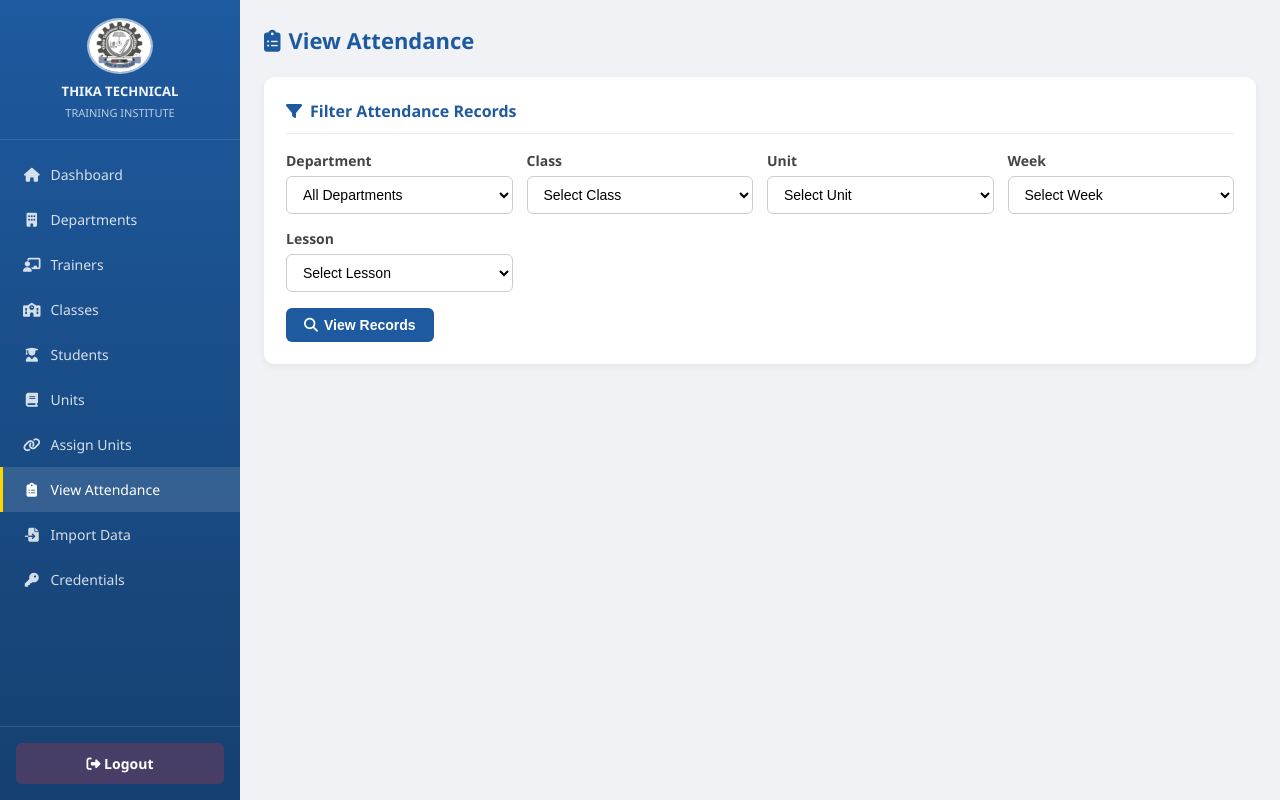
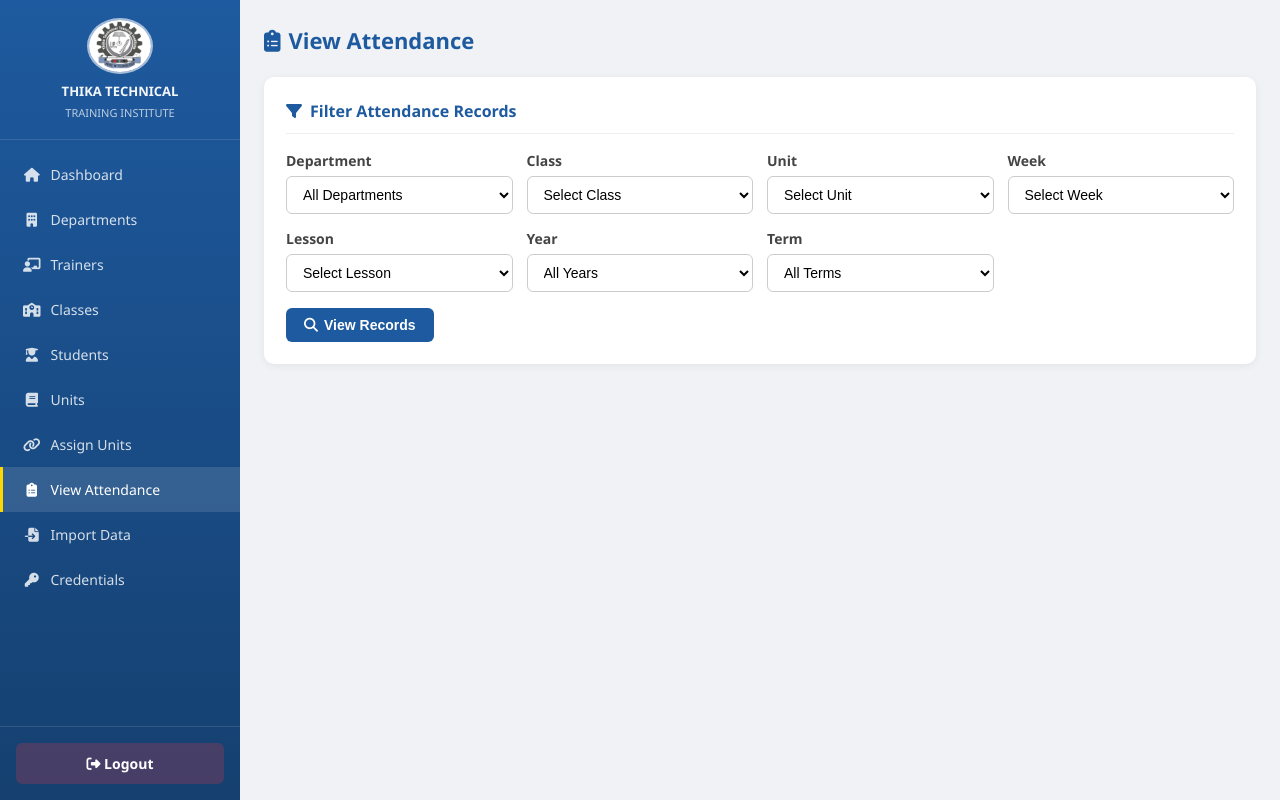
Before and after one commit to alexfreed1/myrenderproject, a Flask app: page /admin/view_attendance in a window 1280 px wide. Run offline with Flask 3, Linux system fonts and the light colour scheme; the visitor is signed in with stand-in values (Sample User, id 1); data that the repository does not hold is empty; some libraries are stand-ins or nearby versions.

Commit message:
feat: year/term fields on attendance - Term1=Jan-Apr, Term2=May-Aug, Term3=Sep-Dec

```diff
--- a/db.py
+++ b/db.py
@@ -100,6 +100,8 @@ def init_db():
         trainer_id INT NOT NULL REFERENCES trainers(id) ON DELETE CASCADE,
         lesson VARCHAR(10) NOT NULL,
         week INT NOT NULL,
+        year INT NOT NULL DEFAULT 2026,
+        term INT NOT NULL DEFAULT 1,
         status VARCHAR(10) NOT NULL,
         attendance_date TIMESTAMP DEFAULT CURRENT_TIMESTAMP
     )""")
--- a/init_db_script.py
+++ b/init_db_script.py
@@ -23,6 +23,9 @@ try:
         ALTER TABLE units ADD COLUMN IF NOT EXISTS
         department_id INT REFERENCES departments(id) ON DELETE SET NULL
     """)
+    # Add year and term columns to attendance
+    cur.execute("ALTER TABLE attendance ADD COLUMN IF NOT EXISTS year INT DEFAULT 2026")
+    cur.execute("ALTER TABLE attendance ADD COLUMN IF NOT EXISTS term INT DEFAULT 1")
     conn.commit()
     cur.close()
     conn.close()
--- a/routes/admin.py
+++ b/routes/admin.py
@@ -481,6 +481,8 @@ def view_attendance():
     unit_id  = request.args.get('unit_id',  0, type=int)
     week     = request.args.get('week',     0, type=int)
     lesson   = request.args.get('lesson',  '')
+    year     = request.args.get('year',  0, type=int)
+    term     = request.args.get('term',  0, type=int)
     cur.execute("SELECT * FROM departments ORDER BY name")
     departments = cur.fetchall()
     if dept_id:
@@ -492,15 +494,22 @@ def view_attendance():
     units = cur.fetchall()
     attendance = []
     if class_id and unit_id and week and lesson:
-        cur.execute("""SELECT a.*, s.admission_number, s.full_name
+        conditions = ["a.unit_id=%s", "a.week=%s", "a.lesson=%s", "s.class_id=%s"]
+        params = [unit_id, week, lesson, class_id]
+        if year:
+            conditions.append("a.year=%s"); params.append(year)
+        if term:
+            conditions.append("a.term=%s"); params.append(term)
+        cur.execute(f"""SELECT a.*, s.admission_number, s.full_name
             FROM attendance a JOIN students s ON a.student_id=s.id
-            WHERE a.unit_id=%s AND a.week=%s AND a.lesson=%s AND s.class_id=%s
-            ORDER BY s.admission_number""", (unit_id, week, lesson, class_id))
+            WHERE {' AND '.join(conditions)}
+            ORDER BY s.admission_number ASC""", params)
         attendance = cur.fetchall()
     return render_template('admin/view_attendance.html',
         departments=departments, classes=classes, units=units,
         attendance=attendance, dept_id=dept_id,
-        class_id=class_id, unit_id=unit_id, week=week, lesson=lesson)
+        class_id=class_id, unit_id=unit_id, week=week, lesson=lesson,
+        year=year, term=term)
 
 # ── Download Attendance PDF ───────────────────────────────────────────────────
 
--- a/templates/admin/view_attendance.html
+++ b/templates/admin/view_attendance.html
@@ -56,6 +56,26 @@
           {% for l in ['L1','L2','L3','L4'] %}
             <option value="{{ l }}" {% if lesson == l %}selected{% endif %}>{{ l }}</option>
           {% endfor %}
+        </select>
+      </div>
+
+      <div class="form-group" style="margin:0;">
+        <label>Year</label>
+        <select name="year" class="form-control">
+          <option value="">All Years</option>
+          {% for y in range(2026, 2036) %}
+            <option value="{{ y }}" {% if year == y %}selected{% endif %}>{{ y }}</option>
+          {% endfor %}
+        </select>
+      </div>
+
+      <div class="form-group" style="margin:0;">
+        <label>Term</label>
+        <select name="term" class="form-control">
+          <option value="">All Terms</option>
+          <option value="1" {% if term == 1 %}selected{% endif %}>Term 1 (Jan–Apr)</option>
+          <option value="2" {% if term == 2 %}selected{% endif %}>Term 2 (May–Aug)</option>
+          <option value="3" {% if term == 3 %}selected{% endif %}>Term 3 (Sep–Dec)</option>
         </select>
       </div>
 
```
Also changed, not shown: routes/lecturer.py (+41 -20 lines), templates/lecturer/dashboard.html (+23 -1 lines), templates/lecturer/view_attendance.html (+8 -0 lines).
